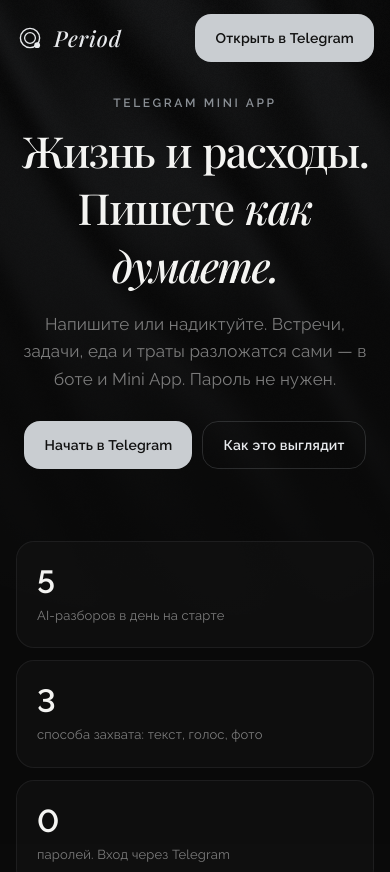
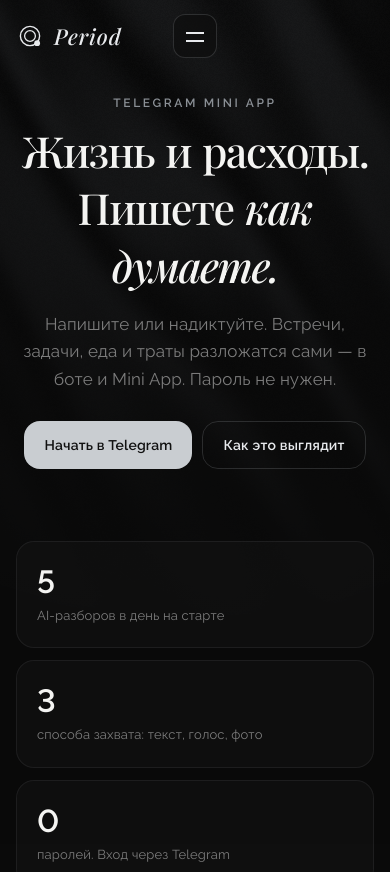
Before and after one commit to d1izzy/period-landing, a React (Vite) app: page / in a window 390 px wide. Shown: the top 872 px of the page. Built offline with nearby package versions, Linux system fonts and the light colour scheme.

Commit message:
Move header links back to the center and add a mobile section menu.
The Telegram header button crowded the bar; a drawer keeps section jumps on the phone without pulling Cursor into the repo.

```diff
--- a/src/App.css
+++ b/src/App.css
@@ -62,9 +62,9 @@
 }
 
 .nav {
-  display: flex;
+  display: grid;
+  grid-template-columns: 1fr auto 1fr;
   align-items: center;
-  justify-content: space-between;
   gap: 16px;
   padding: 14px 0;
 }
@@ -73,6 +73,7 @@
   display: flex;
   align-items: center;
   gap: 10px;
+  justify-self: start;
   color: var(--silver-2);
 }
 
@@ -86,6 +87,7 @@
 .nav-links {
   display: flex;
   gap: 22px;
+  justify-self: center;
   color: var(--muted);
   font-size: 13px;
   font-weight: 500;
@@ -93,6 +95,93 @@
 
 .nav-links a:hover {
   color: var(--silver-2);
+}
+
+.nav-end {
+  display: flex;
+  justify-self: end;
+  justify-content: flex-end;
+}
+
+.nav-toggle {
+  display: none;
+  position: relative;
+  width: 44px;
+  height: 44px;
+  padding: 0;
+  border: 1px solid var(--line-strong);
+  border-radius: 12px;
+  background: rgba(14, 14, 14, 0.72);
+  cursor: pointer;
+}
+
+.nav-toggle span {
+  position: absolute;
+  left: 12px;
+  right: 12px;
+  height: 1.5px;
+  background: var(--silver-2);
+  transition: transform 0.28s cubic-bezier(0.22, 1, 0.36, 1);
+}
+
+.nav-toggle span:first-child {
+  top: 17px;
+}
+
+.nav-toggle span:last-child {
+  top: 25px;
+}
+
+.nav-toggle.is-open span:first-child {
+  top: 21px;
+  transform: rotate(45deg);
+}
+
+.nav-toggle.is-open span:last-child {
+  top: 21px;
+  transform: rotate(-45deg);
+}
+
+.site-menu {
+  position: fixed;
+  inset: 0;
+  z-index: 18;
+  display: grid;
+  align-content: start;
+  padding: 108px 24px 40px;
+  background: rgba(10, 10, 10, 0.96);
+  backdrop-filter: blur(18px);
+}
+
+.site-menu[hidden] {
+  display: none;
+}
+
+.site-menu-links {
+  display: grid;
+  gap: 4px;
+  width: min(1120px, calc(100% - 8px));
+  margin: 0 auto;
+}
+
+.site-menu-links a {
+  display: block;
+  padding: 16px 4px;
+  border-bottom: 1px solid var(--line);
+  color: var(--silver-2);
+  font-family: var(--serif);
+  font-style: italic;
+  font-size: 28px;
+  letter-spacing: 0.02em;
+}
+
+.site-menu-links a:hover {
+  color: #fff;
+}
+
+html.is-menu,
+html.is-menu body {
+  overflow: hidden;
 }
 
 .btn {
@@ -658,6 +747,10 @@
     display: none;
   }
 
+  .nav-toggle {
+    display: block;
+  }
+
   .hero-stats,
   .look,
   .wall-split,
@@ -671,7 +764,11 @@
   }
 
   .orbit-split {
-    gap: 28px;
+    gap: 72px;
+  }
+
+  .orbit {
+    margin-top: 8px;
   }
 
   .orbit-copy h2,
--- a/src/App.tsx
+++ b/src/App.tsx
@@ -20,6 +20,20 @@
 const Orb = lazy(() => import("./bits/Orb"));
 
 const BOT = "https://t.me/Periodmy_bot";
+
+const navLinks = [
+  { href: "#wall", label: "Зачем" },
+  { href: "#look", label: "Как это" },
+  { href: "#inside", label: "Возможности" },
+  { href: "#price", label: "PRO" },
+] as const;
+
+const menuLinks = [
+  ...navLinks,
+  { href: "#tone", label: "Тон" },
+  { href: "#faq", label: "Вопросы" },
+  { href: "#start", label: "Начать" },
+] as const;
 
 const sparkCards = [
   {
@@ -78,6 +92,7 @@
 
 export default function App() {
   const [navSolid, setNavSolid] = useState(false);
+  const [menuOpen, setMenuOpen] = useState(false);
 
   useEffect(() => {
     const onScroll = () => setNavSolid(window.scrollY > 20);
@@ -86,26 +101,61 @@
     return () => window.removeEventListener("scroll", onScroll);
   }, []);
 
+  useEffect(() => {
+    const close = () => setMenuOpen(false);
+    const onKey = (event: KeyboardEvent) => {
+      if (event.key === "Escape") close();
+    };
+    window.addEventListener("keydown", onKey);
+    window.addEventListener("resize", close);
+    document.documentElement.classList.toggle("is-menu", menuOpen);
+    return () => {
+      window.removeEventListener("keydown", onKey);
+      window.removeEventListener("resize", close);
+      document.documentElement.classList.remove("is-menu");
+    };
+  }, [menuOpen]);
+
   return (
     <div className="page">
       <SmoothScroll />
-      <header className={`site-nav${navSolid ? " is-solid" : ""}`}>
+      <header className={`site-nav${navSolid || menuOpen ? " is-solid" : ""}`}>
         <div className="wrap nav">
-          <a className="brand" href="#top">
+          <a className="brand" href="#top" onClick={() => setMenuOpen(false)}>
             <PeriodMark />
             <span className="brand-name">Period</span>
           </a>
           <nav className="nav-links">
-            <a href="#wall">Зачем</a>
-            <a href="#look">Как это</a>
-            <a href="#inside">Возможности</a>
-            <a href="#price">PRO</a>
+            {navLinks.map((link) => (
+              <a key={link.href} href={link.href}>
+                {link.label}
+              </a>
+            ))}
           </nav>
-          <a className="btn" href={BOT}>
-            Открыть в Telegram
-          </a>
+          <span className="nav-end">
+            <button
+              type="button"
+              className={`nav-toggle${menuOpen ? " is-open" : ""}`}
+              aria-label={menuOpen ? "Закрыть меню" : "Открыть меню"}
+              aria-expanded={menuOpen}
+              aria-controls="site-menu"
+              onClick={() => setMenuOpen((open) => !open)}
+            >
+              <span />
+              <span />
+            </button>
+          </span>
         </div>
       </header>
+      <div className={`site-menu${menuOpen ? " is-open" : ""}`} id="site-menu" hidden={!menuOpen}>
+        <nav className="site-menu-links" aria-label="Разделы">
+          {menuLinks.map((link) => (
+            <a key={link.href} href={link.href} onClick={() => setMenuOpen(false)}>
+              {link.label}
+            </a>
+          ))}
+        </nav>
+      </div>
       <div className="site-sheet">
       <div className="silk" aria-hidden="true">
         <Suspense fallback={null}>
```
